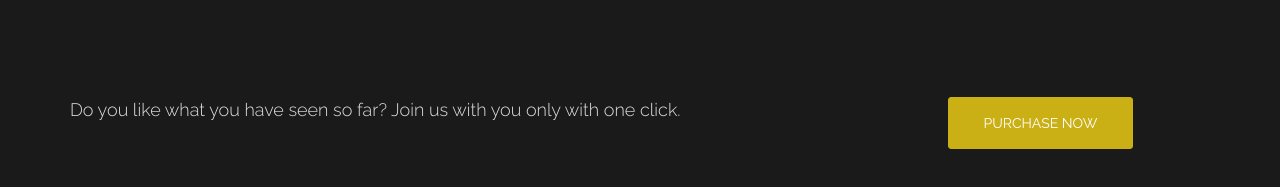
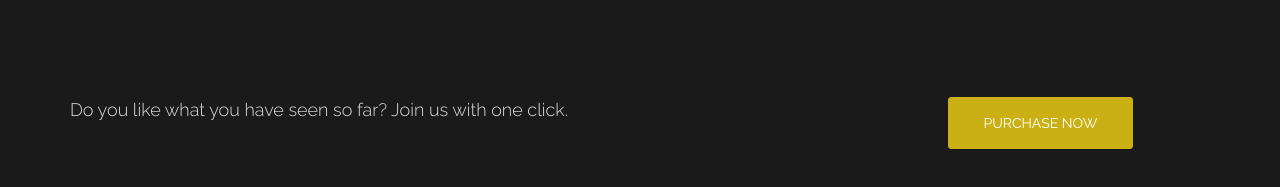
Before and after one commit to lsylk/dynaWeb, a plain HTML site: page index.html in a window 1280 px wide. Shown: the part 2587-2774 px from the top of the page. Drawn offline with nearby package versions, Linux system fonts and the light colour scheme.

Commit message:
Change <p> for 'Purchase Now' section.

```diff
--- a/index.html
+++ b/index.html
@@ -521,7 +521,7 @@
 
                     <div class="col-md-9">
 
-                        <p> Do you like what you have seen so far? Join us with you only with one click.</p>
+                        <p> Do you like what you have seen so far? Join us with one click.</p>
 
                     </div>
 
```
